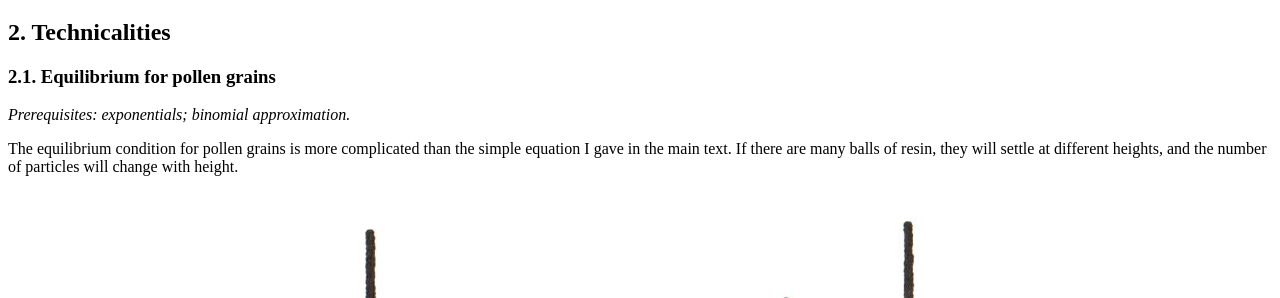
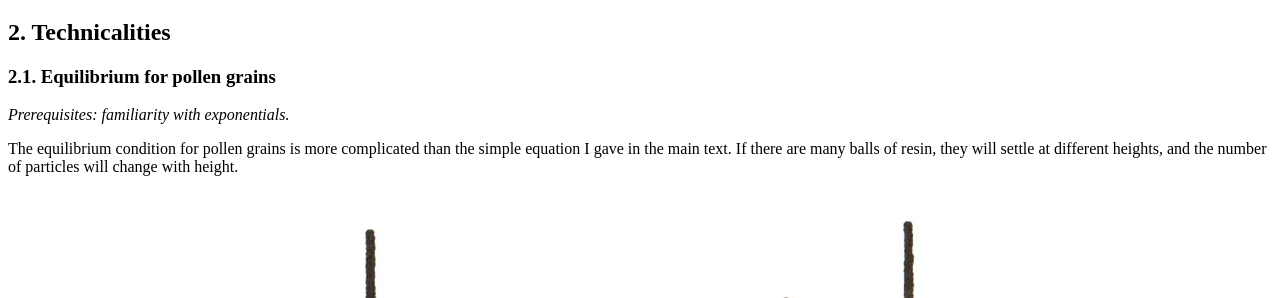
Before and after one commit to hapax/hapax.github.io, a Jekyll site: the page built from assets/napkin-hacks-appendix.md, in a window 1280 px wide and 900 px high, scrolled down 648 px. Shown: the part 154-452 px from the top of the window. Built offline with Jekyll 4.4.1, drawn with Linux system fonts in a browser that asks for light colours; our own code applies the rules of GitHub Pages for plain Markdown files; formulas are drawn with MathJax 3; a script that is not in the unit is left out.

Commit message:
Update napkin-hacks-appendix.md

```diff
--- a/assets/napkin-hacks-appendix.md
+++ b/assets/napkin-hacks-appendix.md
@@ -30,7 +30,7 @@ Very much under construction!
 
 ### 2.1. Equilibrium for pollen grains <a id="sec-2-1" name="sec-2-1"></a>
 
-*Prerequisites: exponentials; binomial approximation.*
+*Prerequisites: familiarity with exponentials.*
 
 The equilibrium condition for pollen grains is more
 complicated than the simple equation I gave in the main text.
```
